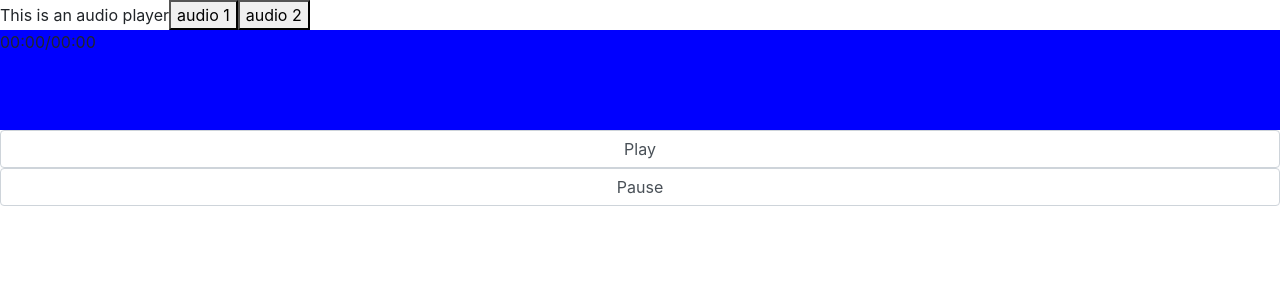
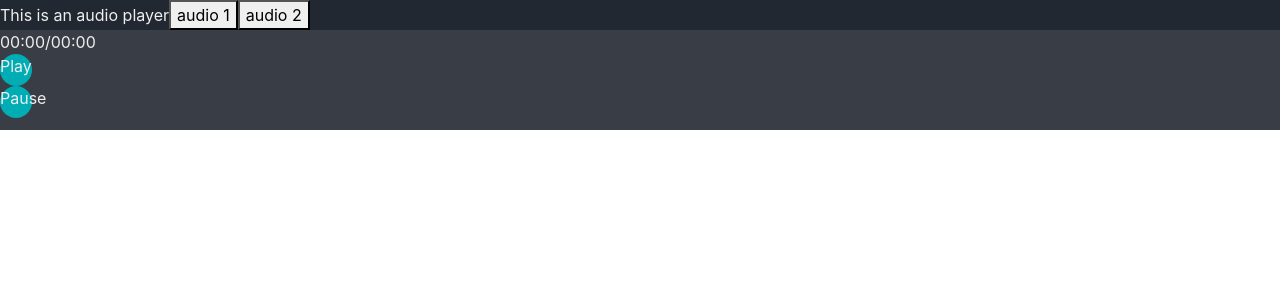
Before and after one commit to kitehack21/project-iz, a React (Create React App) app: page / in a window 1280 px wide. Shown: the top 300 px of the page. Built offline with nearby package versions, Linux system fonts and the light colour scheme.

Commit message:
testing audio player

```diff
--- a/src/components/MusicPlayer/index.tsx
+++ b/src/components/MusicPlayer/index.tsx
@@ -1,51 +1,66 @@
-import React, { useState } from 'react';
+import React, { useState, useEffect } from 'react';
 import moment from 'moment'
+import './musicplayer.css'
 const testsong = require('./Lemon.mp3')
-const testsong2 = require('./02.main actor.mp3')
+const testsong2 = require('./mainactor.mp3')
 
 const MusicPlayer: React.FC = () => {
-  // let audio = new Audio(testsong)
   const audio: HTMLAudioElement = document.createElement('audio');
+  const [currentTime, setCurrentTime] = useState<number>(0)
   const [duration, setDuration] = useState<number>(0)
   const [song, setSong] = useState<string>("")
+  // const [status, setStatus] = useState<string>("paused")
 
   audio.src=song
   audio.onloadedmetadata = () => {
     setDuration(audio.duration)
+    // audio.addEventListener("timeupdate", handlePlayTimeUpdate)
   };
 
+  const handlePlayTimeUpdate = (e: Event) => {
+    let audioTarget = e.target as HTMLAudioElement
+    setCurrentTime(audioTarget.currentTime)
+  };
+
+  setTimeout(() => {
+    setDuration(audio.duration)
+  }, 10000)
+
+  // useEffect(() => {
+  //   audio.addEventListener("onprogress", handlePlayTimeUpdate)
+  // }, [])
+
   const onPlay = () => {
-    console.log(audio)
     audio.play()
   }
   const onStop = async() => {
-    console.log(audio)
-    audio.load()
-    audio.pause()
+    await audio.pause()
+    await audio.removeEventListener("timeupdate", ()=>{})
   }
 
-  const onAudioSelect = (url: string) => {
-    // audio.src = url
-    setSong(url)
-    audio.load()
+  const onAudioSelect = async (url: string) => {
+    await audio.pause()
+    await audio.load()
+    await setSong(url)
+    setDuration(audio.duration)
+    setCurrentTime(audio.currentTime)
   }
 
-
   return (
-    <div >
+    <div style={{color:"#eeeeee", backgroundColor:"#222831"}}>
       This is an audio player
       <button onClick={() => onAudioSelect(testsong)}>audio 1</button>
       <button onClick={() => onAudioSelect(testsong2)}>audio 2</button>
       <audio src={testsong} id="music-player"/>
-      <div style={{width: "100%", height: "100px", backgroundColor:"blue"}}>
-        <div className="d-flex flex-row">
-          <div>{moment(duration*1000).format("mm:ss")}</div>
+      <div style={{width: "100%", height: "100px", backgroundColor:"#393e46"}}>
+        <div className="d-flex flex-row"  style={{color:"#eeeeee"}}>
+          <div>{moment(currentTime*1000).format("mm:ss")}</div>
           <div>/</div>
           <div>{moment(duration*1000).format("mm:ss")}</div>
         </div>
+        <div onClick={onPlay} className="player-button">Play</div>
+        <div onClick={onStop} className="player-button">Pause</div>
       </div>
-      <button onClick={onPlay} className="form-control">Play</button>
-      <button onClick={onStop} className="form-control">Pause</button>
     </div>
   );
 }
--- /dev/null
+++ b/src/components/MusicPlayer/musicplayer.css
@@ -0,0 +1,6 @@
+.player-button {
+    border-radius: 50%;
+    height: 32px;
+    width: 32px;
+    background-color: #00adb5;
+}
```
Also changed, not shown: 2 other files (tests, documents, lock files or other folders).
